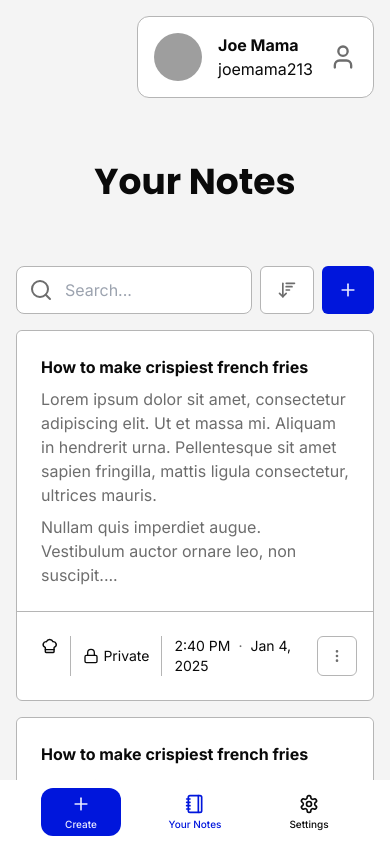
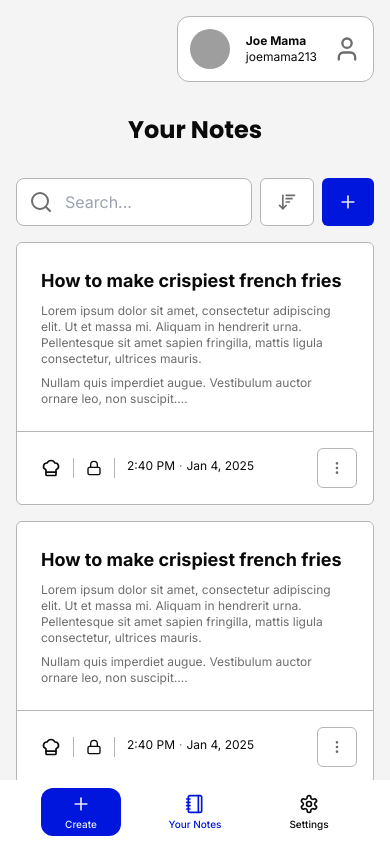
Before and after one commit to nomi-nonsz/danota, a Next.js app: page /notes in a window 390 px wide. Built offline with nearby package versions, Linux system fonts and the light colour scheme; grey boxes are pictures that could not be loaded; a web font is replaced by a local one.

Commit message:
ur notes typograph inprovement (maybe)

```diff
--- a/src/app/(authorized)/notes/page.tsx
+++ b/src/app/(authorized)/notes/page.tsx
@@ -12,8 +12,8 @@ export default function NotesPage () {
         <div className="sm:fixed w-fit sm:ms-0 ms-auto top-4 right-4 sm:pt-0 pt-4">
           <ProfileBar />
         </div>
-        <header className="my-16 text-center">
-          <h1 className={`text-4xl font-bold ${poppins.className}`}>Your Notes</h1>
+        <header className="sm:my-16 my-8 text-center">
+          <h1 className={`sm:text-4xl text-2xl font-bold ${poppins.className}`}>Your Notes</h1>
         </header>
         <NotesBar />
       </WorkContainer>
--- a/src/components/single/note-item.tsx
+++ b/src/components/single/note-item.tsx
@@ -52,20 +52,22 @@ export const NoteItem: React.FC<NoteItemProps> = ({
   return (
     <div className="border rounded-md bg-background">
       <button className='p-6 text-left bg-background hover:bg-accent rounded-md'>
-        <article className="space-y-2 [&_p]:text-muted-foreground">
-          <h4 className="font-bold">How to make crispiest french fries</h4>
+        <article className="space-y-2 [&_p]:text-muted-foreground sm:[&_p]:text-base [&_p]:text-xs">
+          <h3 className="font-bold sm:text-base text-lg">How to make crispiest french fries</h3>
           <p>Lorem ipsum dolor sit amet, consectetur adipiscing elit. Ut et massa mi. Aliquam in hendrerit urna. Pellentesque sit amet sapien fringilla, mattis ligula consectetur, ultrices mauris.</p>
           <p>Nullam quis imperdiet augue. Vestibulum auctor ornare leo, non suscipit....</p>
         </article>
       </button>
       <hr className="border-border" />
       <section className="p-4 flex justify-between items-center">
-        <div className="flex gap-3 text-sm p-2">
+        <div className="flex gap-3 sm:text-sm text-xs p-2">
           <Icon size={20} />
           <div className='border-s' />
           <div className="flex items-center gap-1">
             <LockIcon size={16} />
-            {isPublic ? 'Public' : 'Private'}
+            <span className="sm:inline hidden">
+              {isPublic ? 'Public' : 'Private'}
+            </span>
           </div>
           {isPublic && <>
             <div className="flex items-center gap-1">
@@ -80,7 +82,7 @@ export const NoteItem: React.FC<NoteItemProps> = ({
           <div className='border-s' />
           <div className="">
             {format(date, "K:mm a")}
-            <span className="text-muted-foreground mx-2">·</span>
+            <span className="text-muted-foreground mx-1">·</span>
             {format(date, "MMM d, y")}
           </div>
         </div>
--- a/src/components/single/notes-bar.tsx
+++ b/src/components/single/notes-bar.tsx
@@ -1,17 +1,26 @@
 'use client'
 
+import { useState } from "react"
+import { PlusIcon } from "lucide-react"
+
+import { Button } from "../ui/button"
+import { NotesFilter } from "./notes-filter"
+
 import { SearchInput } from "@/components/ui/search-input"
-import { PlusIcon } from "lucide-react"
-import { Button } from "../ui/button"
 import { useNoteModal } from "@/hooks/disclosures/use-notemodal"
-import { NotesFilter } from "./notes-filter"
 
 export const NotesBar = () => {
   const noteModal = useNoteModal();
+  const [isSearchFocused, setSearchFocused] = useState<boolean>(false);
 
   return (
     <div className="flex gap-2">
-      <SearchInput className="flex-grow h-12" />
+      <SearchInput
+        className="flex-grow h-12"
+        onFocusInput={() => setSearchFocused(true)}
+        onBlurInput={() => setSearchFocused(false)}
+      />
+      {!isSearchFocused && <>
         <NotesFilter />
         <Button
           variant={"default"}
@@ -23,6 +32,7 @@ export const NotesBar = () => {
             Create new
           </span>
         </Button>
+      </>}
     </div>
   )
 }
--- a/src/components/ui/profile-bar.tsx
+++ b/src/components/ui/profile-bar.tsx
@@ -5,12 +5,14 @@ import { UserIcon } from "lucide-react"
 
 export const ProfileBar = () => {
   return (
-    <div className="p-4 bg-background border rounded-xl flex items-center gap-4">
-      <Avatar className="w-12 h-12">
+    <div className="sm:p-4 p-3 bg-background border rounded-xl flex items-center gap-4">
+      <Avatar className="sm:w-12 sm:h-12">
         <AvatarImage src="https://avatars.githubusercontent.com/u/65523690?v=4" />
-        <AvatarFallback>CN</AvatarFallback>
+        <AvatarFallback>
+          <UserIcon />
+        </AvatarFallback>
       </Avatar>
-      <div className="text-left">
+      <div className="text-left sm:text-base text-xs">
         <div className="font-bold">Joe Mama</div>
         joemama213
       </div>
--- a/src/components/ui/search-input.tsx
+++ b/src/components/ui/search-input.tsx
@@ -5,11 +5,13 @@ import { SearchIcon } from "lucide-react"
 import { forwardRef } from "react"
 
 interface ISearchInput extends React.InputHTMLAttributes<HTMLDivElement> {
-  field?: HTMLInputElement
+  field?: HTMLInputElement,
+  onFocusInput?: (e: React.FocusEvent<HTMLInputElement>) => void,
+  onBlurInput?: (e: React.FocusEvent<HTMLInputElement>) => void
 }
 
 export const SearchInput = forwardRef<HTMLDivElement, ISearchInput>(
-  ({ className, field, ...props }, ref) => {
+  ({ className, field, onFocusInput, onBlurInput, ...props }, ref) => {
     return (
       <div
         className={cn(
@@ -29,6 +31,8 @@ export const SearchInput = forwardRef<HTMLDivElement, ISearchInput>(
             "w-full p-3 ps-12 bg-transparent",
             field?.className
           )}
+          onFocus={onFocusInput}
+          onBlur={onBlurInput}
         />
       </div>
     )
```
Lines whose indentation alone changed are shown as unchanged.
